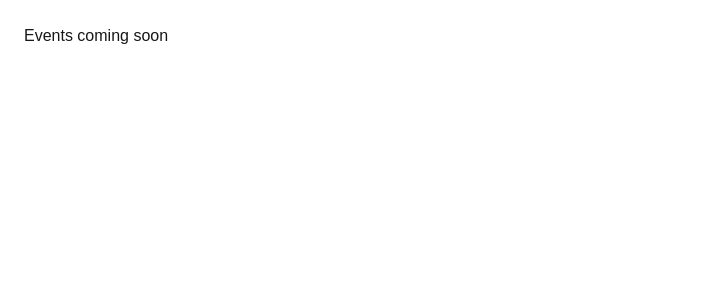
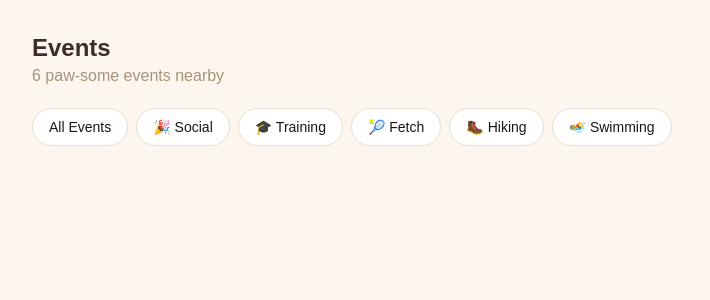
Before and after one commit to StephB-97/PawPals-App, a Next.js app in the folder web/: page /events in a window 1280 px wide. Shown: the top 300 px of the page, without its empty margins (0-710 px from the left). Built offline with nearby package versions, Linux system fonts and the light colour scheme.

Commit message:
Finished evens page layout

```diff
--- a/web/src/app/(main)/events/page.tsx
+++ b/web/src/app/(main)/events/page.tsx
@@ -1,3 +1,32 @@
 export default function EventsPage() {
-  return <div className="p-6">Events coming soon</div>;
+  const pills = [
+    "All Events",
+    "🎉 Social",
+    "🎓 Training",
+    "🎾 Fetch",
+    "🥾 Hiking",
+    "🏊 Swimming",
+  ];
+  return(
+    <>
+      <main className="min-h-screen bg-[#FDF6EE] p-8">
+        <div className="text-[#3D2C2C] text-2xl font-bold">Events</div>
+        <div className="text-[#A89279] mb-[20px]">6 paw-some events nearby</div>
+        {/* Filter pills */}
+        <div className="flex gap-2 overflow-x-auto">
+          {pills.map((pill, index) => {
+            return (
+              <button
+                key={index}
+                className="px-4 py-2 rounded-full border border-[#E8DDD0] bg-white text-sm"
+              >
+                {pill}
+              </button>
+            );
+          })}
+        </div>
+      </main>
+    </>
+
+  )
 }
```
Also changed, not shown: 1 other file (tests, documents, lock files or other folders).
